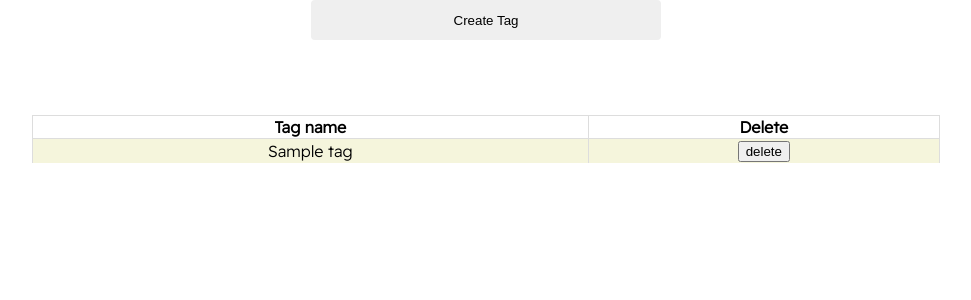
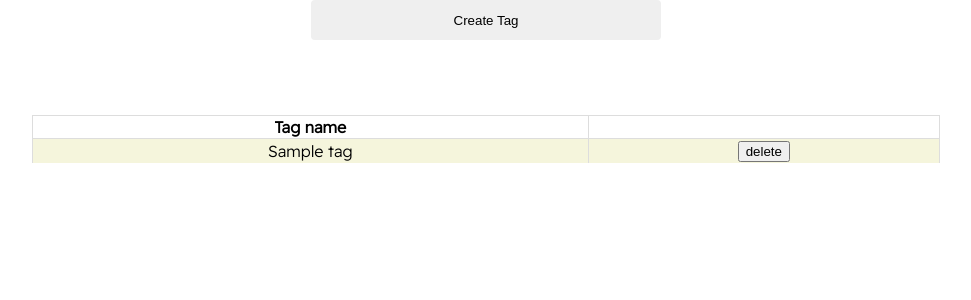
Before and after one commit to NodeToNowhere/Crying-Capital-App, a Flask app: page /tags in a window 1280 px wide. Shown: the part 150-450 px from the top of the page, without its empty margins (154-1125 px from the left). Run offline with Flask 2, Linux system fonts and the light colour scheme; a database or web service that is not in the repository returns one stand-in record (values such as "Sample title"); some libraries are stand-ins or nearby versions.

Commit message:
Housekeeping

```diff
--- a/app.py
+++ b/app.py
@@ -20,6 +20,3 @@ app.register_blueprint(transaction_blueprint)
 
 if __name__ == "__main__":
     app.run(debug=True)
-
-
-# ask/find info about why I have to route '/' to app.
--- a/templates/merchants/merchants.html
+++ b/templates/merchants/merchants.html
@@ -8,7 +8,7 @@
   <table class="table table-container" style="width: 100%">
     <tr class="table-labelbox">
       <th>merchant name</th>
-      <th>Delete</th>
+      <th></th>
     </tr>
     {% for merchant in merchants %}
     <tr>
--- a/templates/tags/tags.html
+++ b/templates/tags/tags.html
@@ -8,7 +8,7 @@
   <table class="table table-container" style="width: 100%">
     <tr class="table-labelbox">
       <th>Tag name</th>
-      <th>Delete</th>
+      <th></th>
     </tr>
     {% for tag in tags %}
     <tr>
--- a/templates/transactions/overview.html
+++ b/templates/transactions/overview.html
@@ -18,6 +18,7 @@
       <th>Description</th>
       <th>Merchant</th>
       <th>Tag</th>
+      <th></th>
     </tr>
     {% for transaction in transactions %}
     <tr>
```
